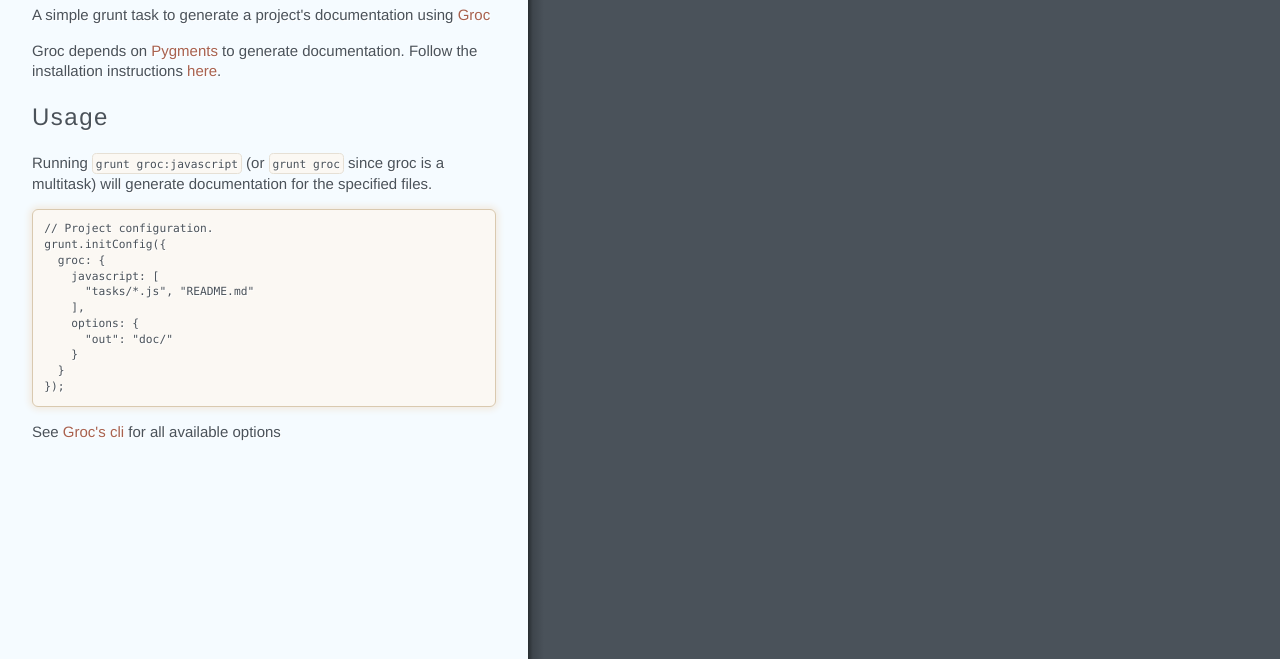
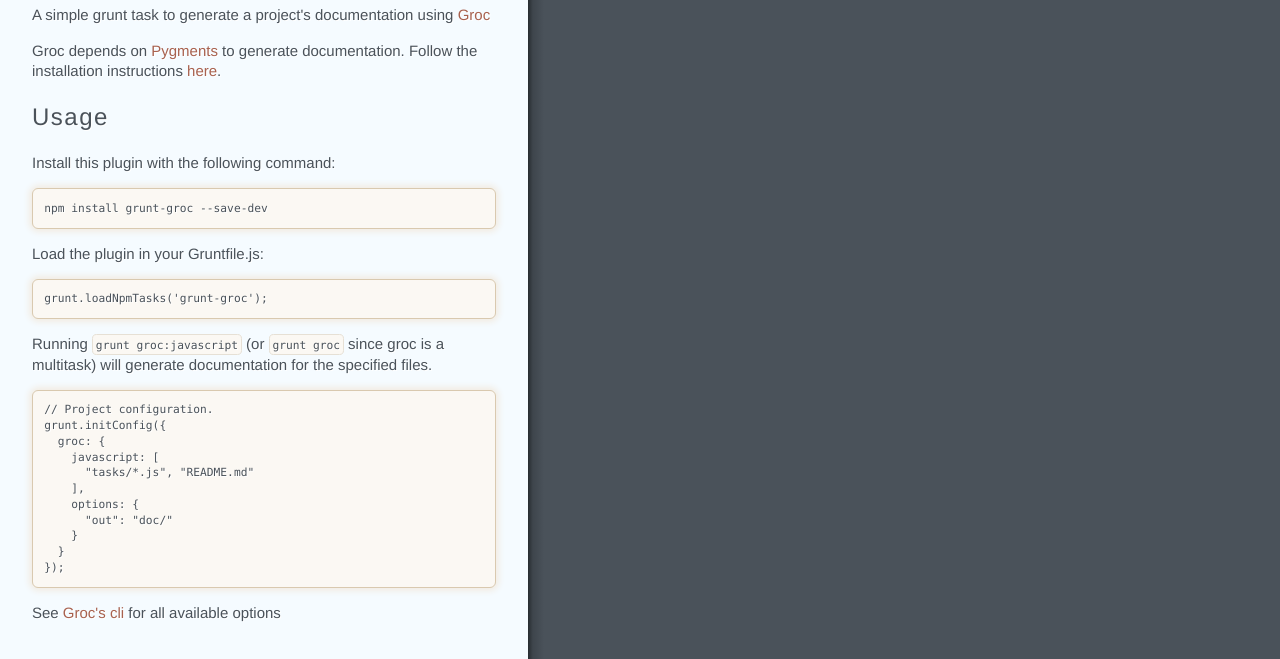
Before and after one commit to jdcataldo/grunt-groc, a plain HTML site: page index.html in a window 1280 px wide. Shown: the part 141-800 px from the top of the page. Drawn offline with Linux system fonts and the light colour scheme.

Commit message:
Generated documentation for 95f688a77a3c814c2aa8fe5ae3c3731f80d89efd

```diff
--- a/index.html
+++ b/index.html
@@ -5,6 +5,16 @@
 <p>Groc depends on <a href="http://pygments.org/">Pygments</a> to generate documentation. Follow the installation instructions <a href="http://pygments.org/docs/installation/">here</a>.</p>
 
 <h3 id="usage">Usage</h3>
+
+<p>Install this plugin with the following command:</p>
+
+<pre><code class="js">npm install grunt-groc --save-dev
+</code></pre>
+
+<p>Load the plugin in your Gruntfile.js:</p>
+
+<pre><code class="js">grunt.loadNpmTasks('grunt-groc');
+</code></pre>
 
 <p>Running <code>grunt groc:javascript</code> (or <code>grunt groc</code> since groc is a multitask) will generate documentation for the specified files.</p>
 
```
